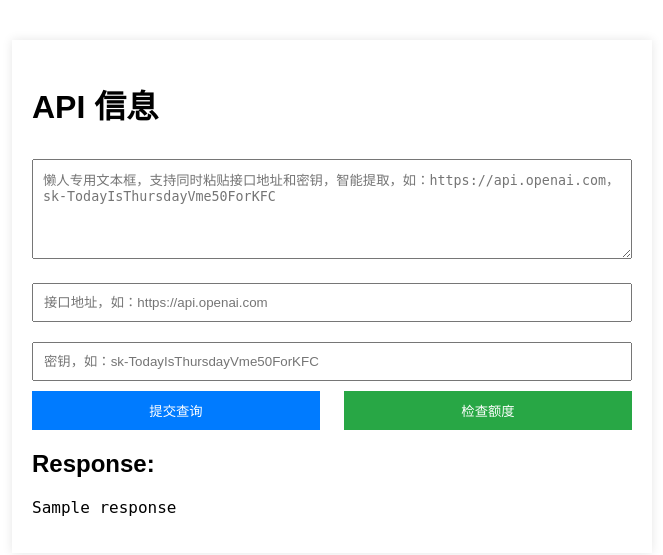
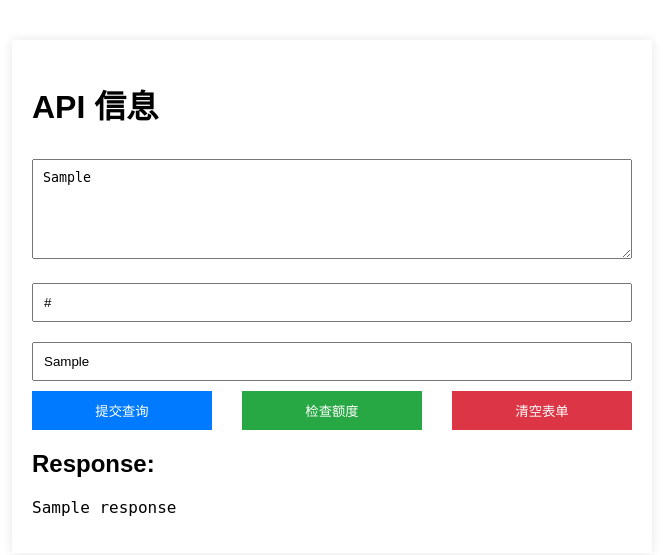
Before and after one commit to QAbot-zh/query-key-app, a Flask app: template templates/index.html in a window 1280 px wide. Shown: the top 555 px of the page, without its empty margins (308-971 px from the left). Run offline with Flask 2, Linux system fonts and the light colour scheme; the template is opened without the code that fills it: most values are stand-ins (such as "Sample title", 1, 10 or a date in 2020).

Commit message:
查询后不清空表单；同时新增“清空表单”选项

```diff
--- a/app.py
+++ b/app.py
@@ -53,7 +53,7 @@ def submit():
         except ValueError:
             support_models = 'Invalid JSON response'
 
-        return render_template('index.html', response=support_models)
+        return render_template('index.html', response=support_models, api_info=api_info, api_url=api_url, api_key=api_key)
     elif action == '检查额度':
         # 获取总额度
         quota_url = f"{base_url}/dashboard/billing/subscription"
@@ -83,7 +83,7 @@ def submit():
             remain_info = 0
             show_info = "检查额度失败"
 
-        return render_template('index.html', response=show_info)
+        return render_template('index.html', response=show_info, api_info=api_info, api_url=api_url, api_key=api_key)
 
 if __name__ == '__main__':
     app.run(host='0.0.0.0', port=os.getenv("PORT", default=5000), debug=True)
--- a/templates/index.html
+++ b/templates/index.html
@@ -33,7 +33,7 @@
             justify-content: space-between;
         }
         .submit-container input[type="submit"] {
-            width: 48%;
+            width: 30%;
             padding: 10px;
             border: none;
             cursor: pointer;
@@ -52,6 +52,13 @@
         .submit-container .check-quota:hover {
             background-color: #218838;
         }
+        .submit-container .clear-form {
+            background-color: #dc3545;
+            color: white;
+        }
+        .submit-container .clear-form:hover {
+            background-color: #c82333;
+        }
         h2 {
             margin-top: 20px;
         }
@@ -62,6 +69,13 @@
     </style>
     <script>
         function validateForm() {
+            var action = event.submitter.name;
+            if (action === "clear") {
+                // If the action is "clear", skip validation
+                clearForm();
+                return false;
+            }
+
             var apiInfo = document.getElementById('api_info').value.trim();
             var apiUrl = document.getElementById('api_url').value.trim();
             var apiKey = document.getElementById('api_key').value.trim();
@@ -72,6 +86,15 @@
             }
             return true;
         }
+        function clearForm() {
+            document.getElementById('api_info').value = "";
+            document.getElementById('api_url').value = "";
+            document.getElementById('api_key').value = "";
+            var responseElement = document.querySelector('pre');
+            if (responseElement) {
+                responseElement.textContent = "";
+            }
+        }
     </script>
 </head>
 <body>
@@ -81,12 +104,13 @@
         <p class="error">{{ error }}</p>
         {% endif %}
         <form action="/submit" method="post" onsubmit="return validateForm()">
-            <textarea id="api_info" name="api_info" placeholder="懒人专用文本框，支持同时粘贴接口地址和密钥，智能提取，如：https://api.openai.com，sk-TodayIsThursdayVme50ForKFC"></textarea>
-            <input type="text" id="api_url" name="api_url" placeholder="接口地址，如：https://api.openai.com">
-            <input type="text" id="api_key" name="api_key" placeholder="密钥，如：sk-TodayIsThursdayVme50ForKFC">
+            <textarea id="api_info" name="api_info" placeholder="懒人专用文本框，支持同时粘贴接口地址和密钥，智能提取，如：https://api.openai.com，sk-TodayIsThursdayVme50ForKFC">{{api_info}}</textarea>
+            <input type="text" id="api_url" name="api_url" placeholder="接口地址，如：https://api.openai.com" value="{{api_url}}">
+            <input type="text" id="api_key" name="api_key" placeholder="密钥，如：sk-TodayIsThursdayVme50ForKFC" value="{{api_key}}">
             <div class="submit-container">
                 <input type="submit" name="action" value="提交查询" class="submit-query">
                 <input type="submit" name="action" value="检查额度" class="check-quota">
+                <input type="submit" name="clear" value="清空表单" class="clear-form">
             </div>
         </form>
         {% if response %}
```
